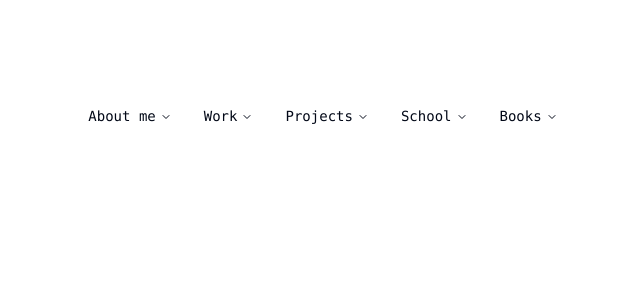
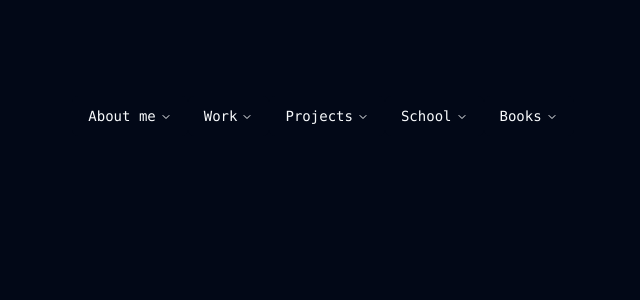
Before and after one commit to aripo99/personal-website, a Next.js app: page / in a window 1280 px wide. Shown: the top 300 px of the page, without its empty margins (317-957 px from the left). Built offline with nearby package versions, Linux system fonts and the light colour scheme.

Commit message:
Add dark mode

```diff
--- a/app/layout.tsx
+++ b/app/layout.tsx
@@ -1,6 +1,7 @@
 import type { Metadata } from 'next'
 import { Inter } from 'next/font/google'
 import './globals.css'
+import { ThemeProvider } from "@/components/theme-provider"
 
 const inter = Inter({ subsets: ['latin'] })
 
@@ -9,14 +10,27 @@ export const metadata: Metadata = {
   description: 'Generated by create next app',
 }
 
+
 export default function RootLayout({
   children,
 }: {
   children: React.ReactNode
 }) {
   return (
-    <html lang="en">
-      <body className={inter.className}>{children}</body>
-    </html>
+    <>
+      <html lang="en" suppressHydrationWarning>
+        <head />
+        <body>
+          <ThemeProvider
+            attribute="class"
+            defaultTheme="dark"
+            enableSystem
+            disableTransitionOnChange
+          >
+            {children}
+          </ThemeProvider>
+        </body>
+      </html>
+    </>
   )
 }
--- /dev/null
+++ b/components/theme-provider.tsx
@@ -0,0 +1,9 @@
+"use client"
+
+import * as React from "react"
+import { ThemeProvider as NextThemesProvider } from "next-themes"
+import { type ThemeProviderProps } from "next-themes/dist/types"
+
+export function ThemeProvider({ children, ...props }: ThemeProviderProps) {
+    return <NextThemesProvider {...props}>{children}</NextThemesProvider>
+}
--- a/package.json
+++ b/package.json
@@ -14,6 +14,7 @@
     "clsx": "^2.0.0",
     "lucide-react": "^0.288.0",
     "next": "13.5.6",
+    "next-themes": "^0.2.1",
     "react": "^18",
     "react-dom": "^18",
     "tailwind-merge": "^1.14.0",
```
Also changed, not shown: 1 other file (tests, documents, lock files or other folders).
